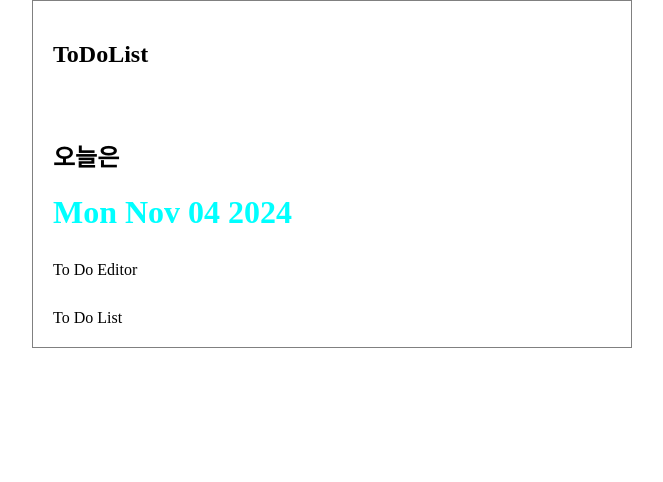
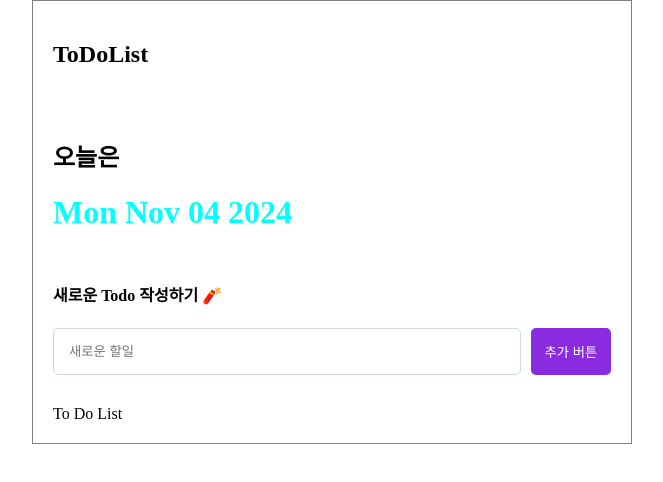
Before and after one commit to djadudwns12/react-todolistex, a React (Create React App) app: page / in a window 1280 px wide. Shown: the top 482 px of the page, without its empty margins (308-971 px from the left). Built offline with nearby package versions, Linux system fonts and the light colour scheme.

Commit message:
feat : TodeEditor 추가

```diff
--- a/src/App.js
+++ b/src/App.js
@@ -1,6 +1,6 @@
 import './App.css';
 import Header from './component/Header';
-('./component/Header');
+import TodoEditor from './component/TodoEditor';
 
 function App() {
   return (
@@ -9,7 +9,9 @@ function App() {
       <div>
         <Header />
       </div>
-      <div>To Do Editor</div>
+      <div>
+        <TodoEditor />
+      </div>
       <div>To Do List</div>
     </div>
   );
--- /dev/null
+++ b/src/component/TodoEditor.css
@@ -0,0 +1,24 @@
+.ToDoEditor .editor_wrapper {
+  width: 100%;
+  display: flex;
+  gap: 10px;
+}
+.ToDoEditor input {
+  flex: 1;
+  box-sizing: border-box;
+  border: 1px solid rgb(200, 220, 220);
+  border-radius: 5px;
+  padding: 15px;
+}
+.ToDoEditor input:focus {
+  outline: none;
+  border: 1px solid aquamarine;
+}
+.ToDoEditor button {
+  cursor: pointer;
+  width: 80px;
+  border: none;
+  background-color: blueviolet;
+  color: white;
+  border-radius: 5px;
+}
--- /dev/null
+++ b/src/component/TodoEditor.js
@@ -0,0 +1,15 @@
+import './TodoEditor.css';
+
+const ToDoEditor = () => {
+  return (
+    <div className="ToDoEditor">
+      <h4>새로운 Todo 작성하기 🧨</h4>
+      <div className="editor_wrapper">
+        <input type="text" placeholder="새로운 할일" />
+        <button>추가 버튼</button>
+      </div>
+    </div>
+  );
+};
+
+export default ToDoEditor;
```
